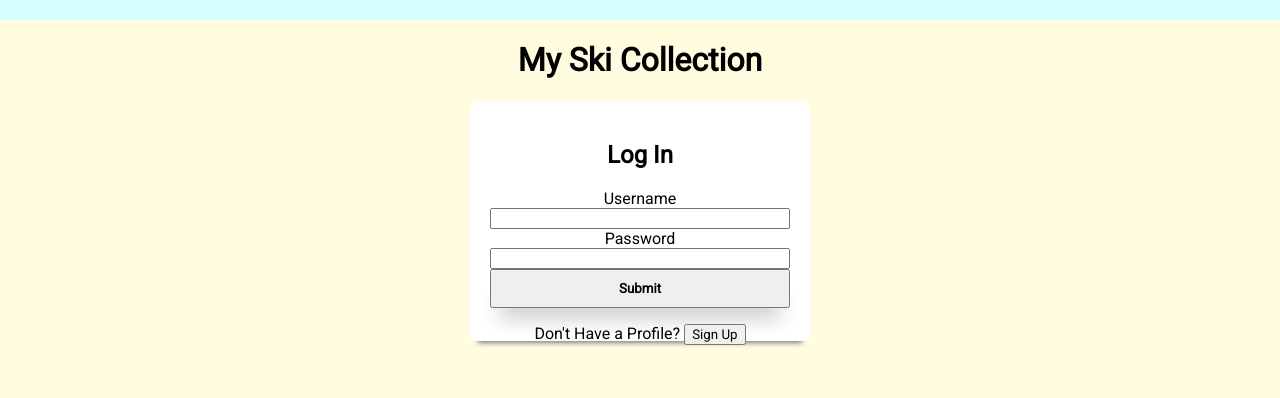
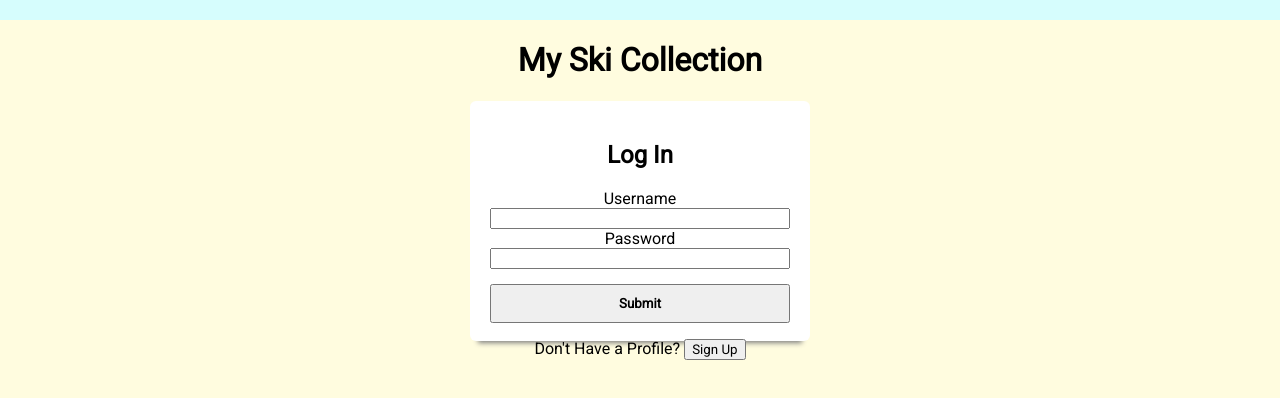
Before and after one commit to bwesterg/Ruby_React_Assessment, a React (Create React App) app in the folder ski-collection/: page /signup in a window 1280 px wide. Shown: the top 398 px of the page. Built offline with nearby package versions, Linux system fonts and the light colour scheme.

Commit message:
adds style adjustment to login signup page.

```diff
--- a/ski-collection/src/App.css
+++ b/ski-collection/src/App.css
@@ -96,10 +96,11 @@ body {
 
 input[type="submit"]{
   padding: 10px;
-  box-shadow: 0 20px 20px -10px rgb(199, 199, 199);
+  /* box-shadow: 0 20px 20px -10px rgb(199, 199, 199);  */
   transition: .2s linear;
-  font-family: Roboto, sans-serif;
+  font-family: 'Roboto', sans-serif !important;
   font-weight: bold;
+  /* border-radius: 5px; */
 }
 
 input[type="submit"]:hover{
@@ -107,6 +108,8 @@ input[type="submit"]:hover{
   background-color: rgb(5, 106, 0);
   border: none;
   font-weight: bold;
+  border-radius: 5px;
+  border: 1px solid #00ff94;
 }
 
 .error-red {
@@ -153,3 +156,11 @@ header {
     width: 150px;
   }
 }
+
+.submit-login {
+  margin-top: 15px;
+}
+
+.submit-login input {
+  width: 100%;
+}
--- a/ski-collection/src/components/SignUpForm.js
+++ b/ski-collection/src/components/SignUpForm.js
@@ -45,7 +45,9 @@ export default function SignUpForm(props) {
             <input name="username" value={username} onChange={handleChange} />
             <label>Password</label>
             <input type="password" name="password" value={password} onChange={handleChange} />
-            <input type="submit" />
+            <div class="submit-login">
+                <input type="submit" />
+            </div>
             {props.alerts ? showAlerts() : null }
             {login
                 ? <p>Don't Have a Profile? <button onClick={handleLoginForm} >Sign Up</button></p>
```
